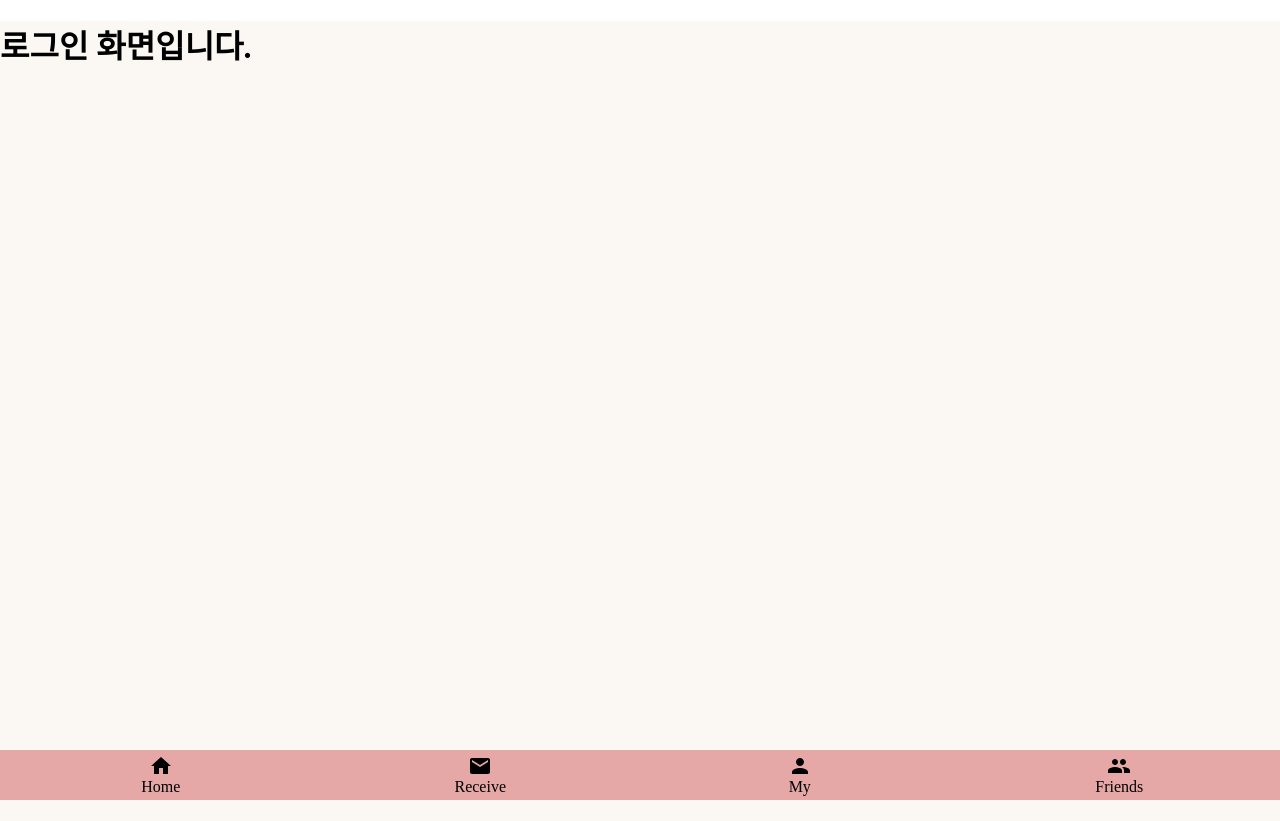
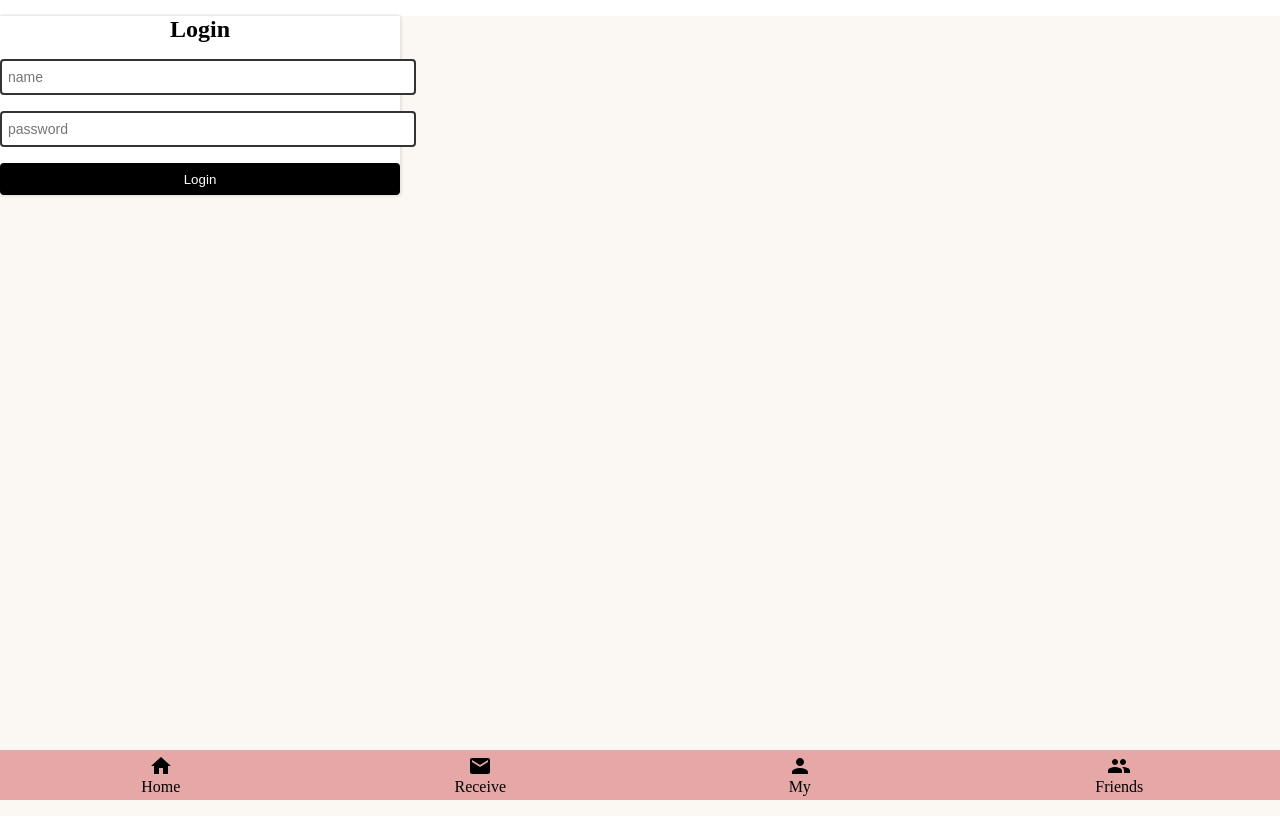
Before and after one commit to SWAcademy-Team-3/todoclient, a React (Create React App) app: page /login in a window 1280 px wide. Built offline with nearby package versions, Linux system fonts and the light colour scheme; a web font is replaced by a local one.

Commit message:
[Add] Form 형식 hook 연습, 유사 로그인 폼 완성

```diff
--- a/src/Navigation.js
+++ b/src/Navigation.js
@@ -2,7 +2,7 @@ import { React, useState, useEffect } from "react";
 import { useNavigate, useLocation } from "react-router-dom";
 import "./style/index.scss";
 
-import NavigatorBox from "./component/NavigatorBox";
+import NavigatorBox from "./components/NavigatorBox";
 
 function Navigation() {
   const [selectNav, setSelectNav] = useState("");
--- /dev/null
+++ b/src/components/LoginForm.js
@@ -0,0 +1,45 @@
+import useForm from "../hooks/useForm";
+import "../style/login.scss";
+
+export default function Loginform({ onSubmit }) {
+  const { errors, isLoading, handleChange, handleSubmit } = useForm({
+    initialState: {
+      name: "",
+      password: "",
+    },
+    onSubmit,
+    validate: ({ name, password }) => {
+      const newErrors = {};
+      if (!name) newErrors.name = "이름을 입력해주세요";
+      if (!password) newErrors.password = "비밀번호를 입력해주세요";
+      return newErrors;
+    },
+  });
+
+  return (
+    <>
+      <form className="Cardform" onSubmit={handleSubmit}>
+        <h1 className="title">Login</h1>
+        <input
+          type="text"
+          name="name"
+          placeholder="name"
+          onChange={handleChange}
+        />
+        {errors.name && <span className="ErrorText">{errors.name}</span>}
+        <input
+          type="password"
+          name="password"
+          placeholder="password"
+          onChange={handleChange}
+        />
+        {errors.password && (
+          <span className="ErrorText">{errors.password}</span>
+        )}
+        <button className="submitButton" type="submit" disabled={isLoading}>
+          Login
+        </button>
+      </form>
+    </>
+  );
+}
--- /dev/null
+++ b/src/hooks/useForm.js
@@ -0,0 +1,33 @@
+import { useState } from "react";
+
+const useForm = ({ initialState, onSubmit, validate }) => {
+  const [values, setValues] = useState(initialState);
+  const [errors, setErrors] = useState({});
+  const [isLoading, setIsLoading] = useState(false);
+
+  const handleChange = (e) => {
+    const { name, value } = e.target;
+    setValues({ ...values, [name]: value });
+  };
+
+  const handleSubmit = async (e) => {
+    setIsLoading(true);
+    e.preventDefault();
+    const newErrors = validate(values);
+    if (Object.keys(newErrors).length === 0) {
+      await onSubmit();
+    }
+    setErrors(newErrors);
+    setIsLoading(false);
+  };
+
+  return {
+    values,
+    errors,
+    isLoading,
+    handleChange,
+    handleSubmit,
+  };
+};
+
+export default useForm;
--- a/src/page/Login.js
+++ b/src/page/Login.js
@@ -1,7 +1,9 @@
+import Loginform from "../components/LoginForm";
+
 export default function Login() {
   return (
     <div>
-      <h1>로그인 화면입니다.</h1>
+      <Loginform />
     </div>
   );
 }
--- /dev/null
+++ b/src/style/login.scss
@@ -0,0 +1,55 @@
+.submitButton {
+  display: block;
+  height: 32px;
+  width: 100%;
+  background-color: black;
+  color: white;
+  border: none;
+  outline: none;
+  border-radius: 4px;
+  box-sizing: border-box;
+  padding: 8px 6px;
+  width: 100%;
+  cursor: pointer;
+  margin-top: 16px;
+
+  &:hover {
+    background-color: #111;
+  }
+
+  &:active {
+    background-color: #222;
+  }
+
+  &:disabled {
+    background-color: #888;
+  }
+}
+
+.title {
+  font-size: 24px;
+  text-align: center;
+}
+
+.Cardform {
+  width: 400px;
+  background-color: white;
+  box-shadow: 0 0 4px rgba(0, 0, 0, 0.2);
+}
+
+input {
+  padding: 4px 6px;
+  font-size: 14px;
+  height: 24px;
+  background-color: white;
+  border-radius: 4px;
+  border: 2px solid #333;
+  display: block;
+  width: 100%;
+  margin-top: 16px;
+}
+
+.ErrorText {
+  font-size: 12px;
+  color: red;
+}
```
Also changed, not shown: src/components/SignUpFrom.js (added, +52 -0 lines), src/components/NavigatorBox.js (renamed from src/component/NavigatorBox.js).
